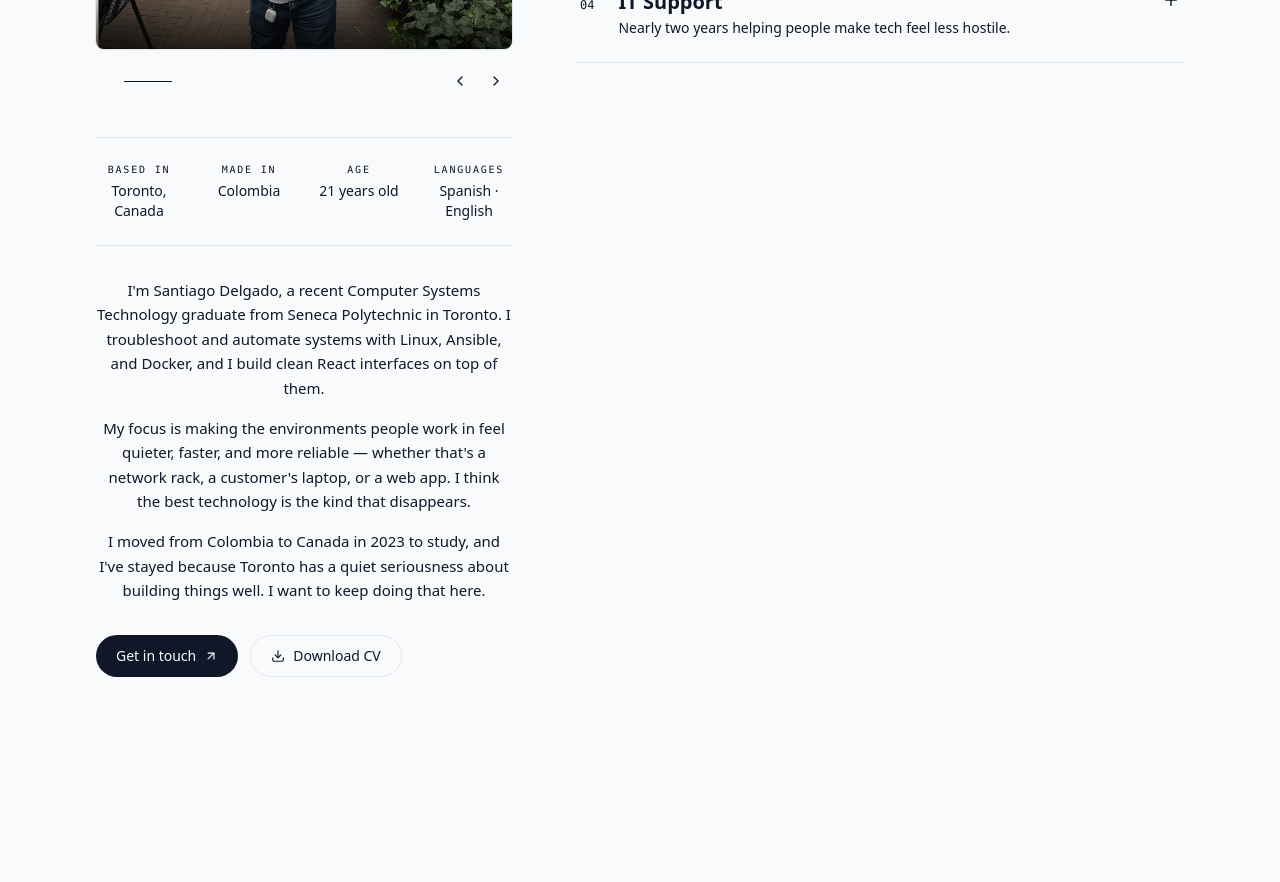
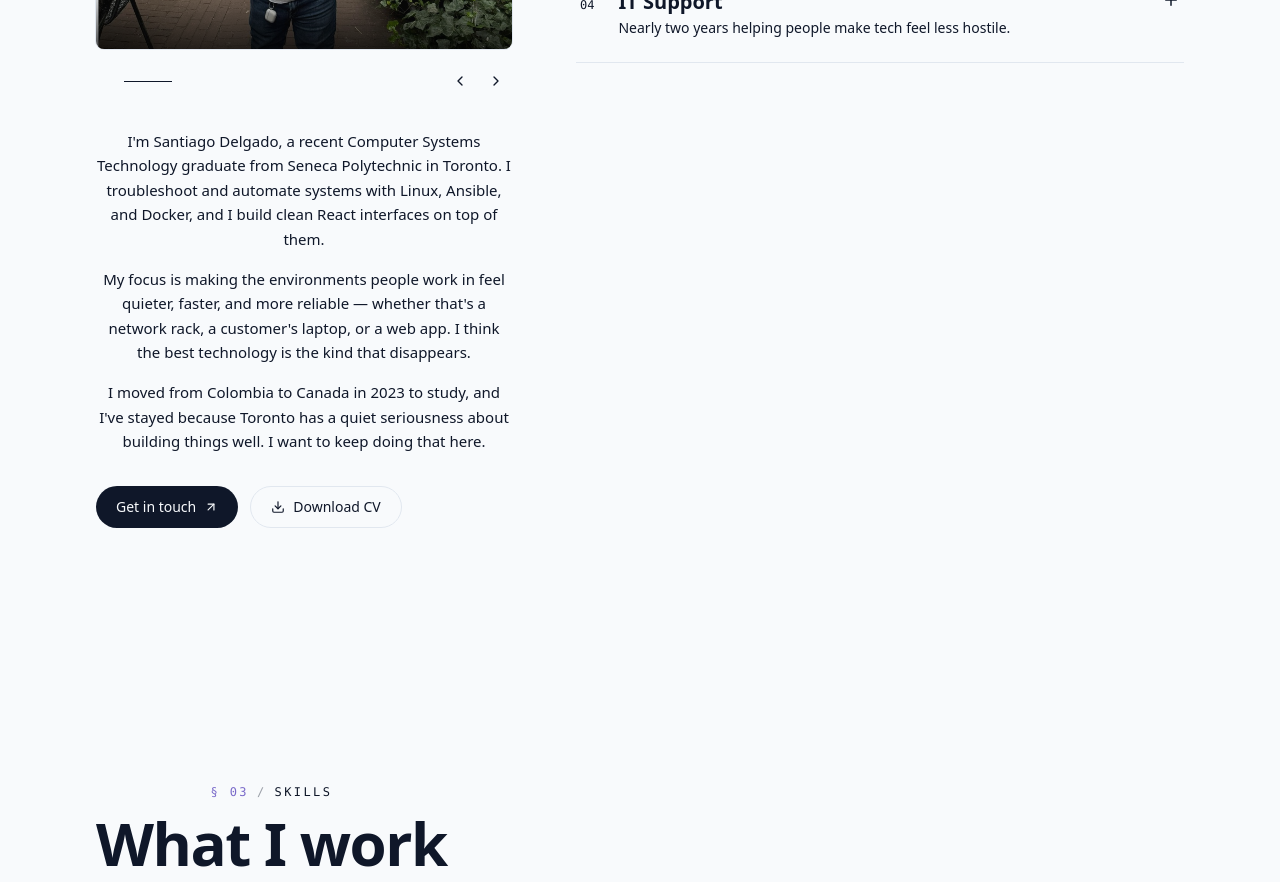
Before and after one commit to Santi2307/santi-portafolio, a React (Vite) app: page / in a window 1280 px wide. Shown: the part 1680-2562 px from the top of the page. Built offline with nearby package versions, Linux system fonts and the light colour scheme.

Commit message:
remove location

```diff
--- a/src/components/AboutSection.jsx
+++ b/src/components/AboutSection.jsx
@@ -25,29 +25,6 @@ const PHOTOS = [
   { src: "/images/santi3.jpeg" },
 ];
 
-const getAge = (birthdate) => {
-  const birth = new Date(birthdate);
-  const today = new Date();
-  let age = today.getFullYear() - birth.getFullYear();
-  const monthDiff = today.getMonth() - birth.getMonth();
-  const dayDiff = today.getDate() - birth.getDate();
-
-  if (monthDiff < 0 || (monthDiff === 0 && dayDiff < 0)) {
-    age -= 1;
-  }
-
-  return age;
-};
-
-const META = [
-  { label: "Based in", value: "Toronto, Canada" },
-  { label: "Made in", value: "Colombia" },
-  {
-    label: "Age",
-    value: `${getAge("2004-07-23")} years old`,
-  },
-  { label: "Languages", value: "Spanish · English" },
-];
 
 const BIO = [
   "I'm Santiago Delgado, a recent Computer Systems Technology graduate from Seneca Polytechnic in Toronto. I troubleshoot and automate systems with Linux, Ansible, and Docker, and I build clean React interfaces on top of them.",
@@ -381,25 +358,7 @@ const SkillRow = ({ skill, index, isOpen, onToggle }) => {
   );
 };
 
-/* ─────────────────────────── Meta strip (Based in / From / etc.) ─────────────────────────── */
 
-const MetaStrip = ({ inView }) => (
-  <motion.dl
-    initial={{ opacity: 0, y: 20 }}
-    animate={inView ? { opacity: 1, y: 0 } : {}}
-    transition={{ delay: 0.4, duration: 0.6, ease: EASE_OUT }}
-    className="grid grid-cols-2 gap-x-6 gap-y-4 border-y border-border py-6 sm:grid-cols-4"
-  >
-    {META.map((m) => (
-      <div key={m.label}>
-        <dt className="font-mono text-[10px] uppercase tracking-[0.18em] text-muted-foreground">
-          {m.label}
-        </dt>
-        <dd className="mt-1 text-sm font-medium text-foreground">{m.value}</dd>
-      </div>
-    ))}
-  </motion.dl>
-);
 
 /* ─────────────────────────── Main section ─────────────────────────── */
 
@@ -468,9 +427,7 @@ export const AboutSection = () => {
           <div className="md:col-span-5 lg:col-span-5">
             <PhotoGallery />
 
-            <div className="mt-10">
-              <MetaStrip inView={inView} />
-            </div>
+
 
             <motion.div
               initial={{ opacity: 0, y: 20 }}
```
